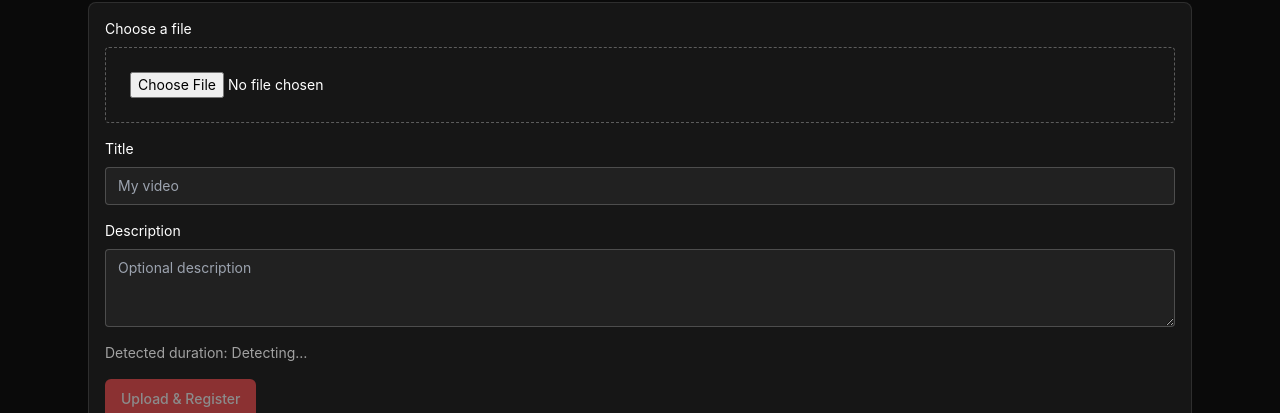
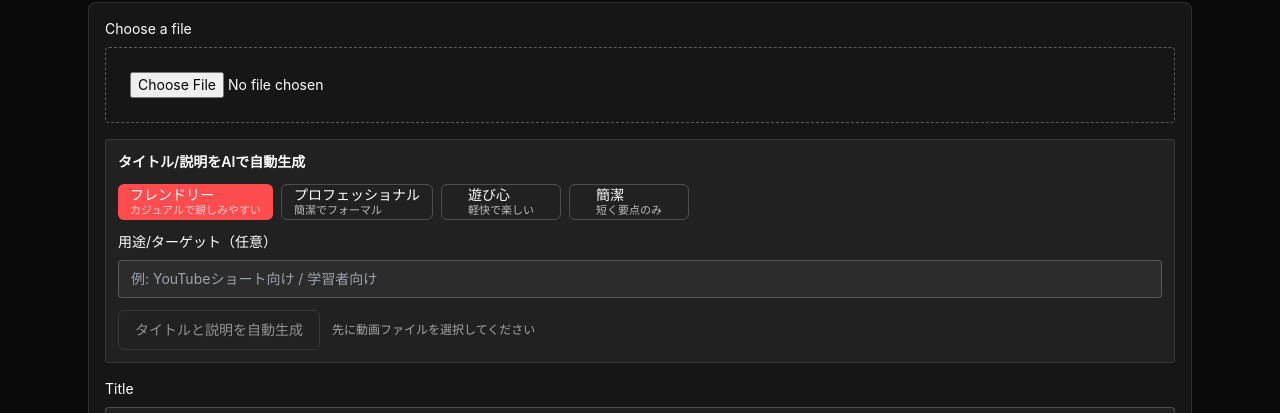
Before and after one commit to ikedadada/myflix, a React (Vite) app in the folder frontend/: page /upload in a window 1280 px wide. Shown: the part 187-600 px from the top of the page. Built offline with nearby package versions, Linux system fonts and the light colour scheme; no server answers.

Commit message:
feat(frontend): add tone-based copy generation

```diff
--- a/frontend/src/pages/upload/UploadPage.tsx
+++ b/frontend/src/pages/upload/UploadPage.tsx
@@ -1,19 +1,28 @@
 import { useEffect, useMemo, useState } from 'react';
 import { useMutation, useQueryClient } from '@tanstack/react-query';
-import { Button } from '@/shared/ui/Button';
 import { useUploadSessions } from '@/shared/hooks/useUploadSessions';
 import { formatDate } from '@/shared/lib/format-date';
 import { apiClient } from '@/app/config/apiClient';
-import type { VideoSummary } from '@/shared/types/video';
+import { useGenerateVideoCopy } from '@/shared/hooks/useGenerateVideoCopy';
+import { Button } from '@/shared/ui/Button';
+import type { GeneratedVideoCopy, VideoSummary, VideoTone } from '@/shared/types/video';
 
 export const UploadPage = () => {
   const client = useQueryClient();
   const { data: sessions, create: createUploadSession, creating } = useUploadSessions();
+  const {
+    generate,
+    isGenerating,
+    errorMessage: generationError,
+    lastResult: generatedCopy
+  } = useGenerateVideoCopy();
 
   const [file, setFile] = useState<File | null>(null);
   const [title, setTitle] = useState('');
   const [description, setDescription] = useState('');
   const [durationSeconds, setDurationSeconds] = useState<number | null>(null);
+  const [tone, setTone] = useState<VideoTone>('friendly');
+  const [userContext, setUserContext] = useState('');
 
   useEffect(() => {
     if (!file) {
@@ -61,6 +70,29 @@ export const UploadPage = () => {
   const disabled = !file || uploadAndCreate.isPending || creating;
   const selectedName = useMemo(() => file?.name ?? '', [file]);
 
+  const toneOptions: { value: VideoTone; label: string; note: string }[] = [
+    { value: 'friendly', label: 'フレンドリー', note: 'カジュアルで親しみやすい' },
+    { value: 'professional', label: 'プロフェッショナル', note: '簡潔でフォーマル' },
+    { value: 'playful', label: '遊び心', note: '軽快で楽しい' },
+    { value: 'concise', label: '簡潔', note: '短く要点のみ' }
+  ];
+
+  const handleGenerate = async () => {
+    if (!file) return;
+    try {
+      const result: GeneratedVideoCopy = await generate({
+        file,
+        tone,
+        language: 'ja',
+        userContext: userContext.trim()
+      });
+      setTitle(result.title);
+      setDescription(result.description);
+    } catch {
+      // エラーメッセージは generationError に表示
+    }
+  };
+
   return (
     <section className="space-y-6">
       <div>
@@ -79,6 +111,62 @@ export const UploadPage = () => {
           />
         </label>
         {selectedName && <p className="text-white/60">Selected: {selectedName}</p>}
+
+        <div className="space-y-3 rounded border border-white/10 bg-white/5 p-3">
+          <div className="flex flex-wrap items-center justify-between gap-2 text-sm font-semibold">
+            <span>タイトル/説明をAIで自動生成</span>
+            {generatedCopy?.model && (
+              <span className="text-xs font-normal text-white/60">
+                model: {generatedCopy.model}
+              </span>
+            )}
+          </div>
+          <div className="flex flex-wrap gap-2">
+            {toneOptions.map((option) => (
+              <Button
+                key={option.value}
+                type="button"
+                size="sm"
+                variant={tone === option.value ? 'solid' : 'outline'}
+                onClick={() => setTone(option.value)}
+                aria-pressed={tone === option.value}
+                className="min-w-[120px] justify-start"
+              >
+                <div className="flex flex-col items-start leading-tight">
+                  <span>{option.label}</span>
+                  <span className="text-[11px] text-white/70">{option.note}</span>
+                </div>
+              </Button>
+            ))}
+          </div>
+          <label className="flex flex-col gap-2 text-sm">
+            用途/ターゲット（任意）
+            <input
+              value={userContext}
+              onChange={(e) => setUserContext(e.target.value)}
+              className="rounded border border-white/20 bg-white/5 px-3 py-2 text-white"
+              placeholder="例: YouTubeショート向け / 学習者向け"
+            />
+          </label>
+          <div className="flex flex-wrap items-center gap-3">
+            <Button
+              type="button"
+              onClick={handleGenerate}
+              disabled={!file || isGenerating}
+              variant="outline"
+            >
+              {isGenerating ? '生成中…' : 'タイトルと説明を自動生成'}
+            </Button>
+            {!file && <p className="text-xs text-white/60">先に動画ファイルを選択してください</p>}
+          </div>
+          {generationError && <p className="text-sm text-red-400">{generationError}</p>}
+          {generatedCopy && (
+            <p className="text-xs text-white/60">
+              生成済み: {toneOptions.find((t) => t.value === generatedCopy.tone)?.label ?? generatedCopy.tone}{' '}
+              / {generatedCopy.durationMs ? `${generatedCopy.durationMs}ms` : '—'}
+            </p>
+          )}
+        </div>
 
         <label className="flex flex-col gap-2 text-sm">
           Title
--- /dev/null
+++ b/frontend/src/shared/hooks/useGenerateVideoCopy.ts
@@ -0,0 +1,48 @@
+import { useMutation } from '@tanstack/react-query';
+import { apiClient, ApiError } from '@/app/config/apiClient';
+import type { GeneratedVideoCopy, VideoTone } from '@/shared/types/video';
+
+interface GenerateVideoCopyParams {
+  file: File;
+  tone: VideoTone;
+  language?: string;
+  userContext?: string;
+}
+
+interface GenerateVideoCopyOptions {
+  endpoint?: string;
+}
+
+export const useGenerateVideoCopy = (options: GenerateVideoCopyOptions = {}) => {
+  const endpoint = options.endpoint ?? '/videos/analyze';
+
+  const mutation = useMutation({
+    mutationFn: async (params: GenerateVideoCopyParams) => {
+      const form = new FormData();
+      form.set('video', params.file);
+      form.set('tone', params.tone);
+      if (params.language) form.set('language', params.language);
+      if (params.userContext?.trim()) form.set('userContext', params.userContext.trim());
+
+      return apiClient<GeneratedVideoCopy>(endpoint, {
+        method: 'POST',
+        body: form
+      });
+    }
+  });
+
+  const getErrorMessage = (error: unknown) => {
+    if (error instanceof ApiError) {
+      if (error.status === 0) return 'ネットワークエラーが発生しました。';
+      return `生成に失敗しました (status: ${error.status})`;
+    }
+    return '生成に失敗しました。';
+  };
+
+  return {
+    generate: mutation.mutateAsync,
+    isGenerating: mutation.isPending,
+    errorMessage: mutation.error ? getErrorMessage(mutation.error) : null,
+    lastResult: mutation.data ?? null
+  };
+};
```
Also changed, not shown: frontend/src/shared/types/video.ts (+10 -0 lines).
